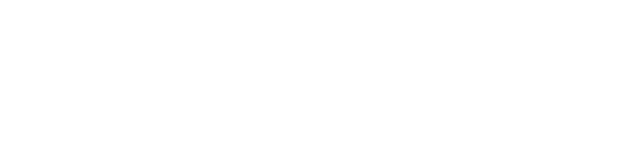
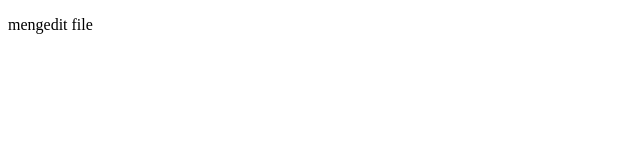
Before and after one commit to theinternetbae/nothing, a plain HTML site: page fitur_kamera.html in a window 1280 px wide. Shown: the whole page, without its empty margins (0-640 px from the left). Drawn offline with Linux system fonts and the light colour scheme.

Commit message:
adding some line code

```diff
--- a/fitur_kamera.html
+++ b/fitur_kamera.html
@@ -6,5 +6,7 @@
 </head>
 <body>
 
+    <p>mengedit file</p>
+
 </body>
 </html>
```
